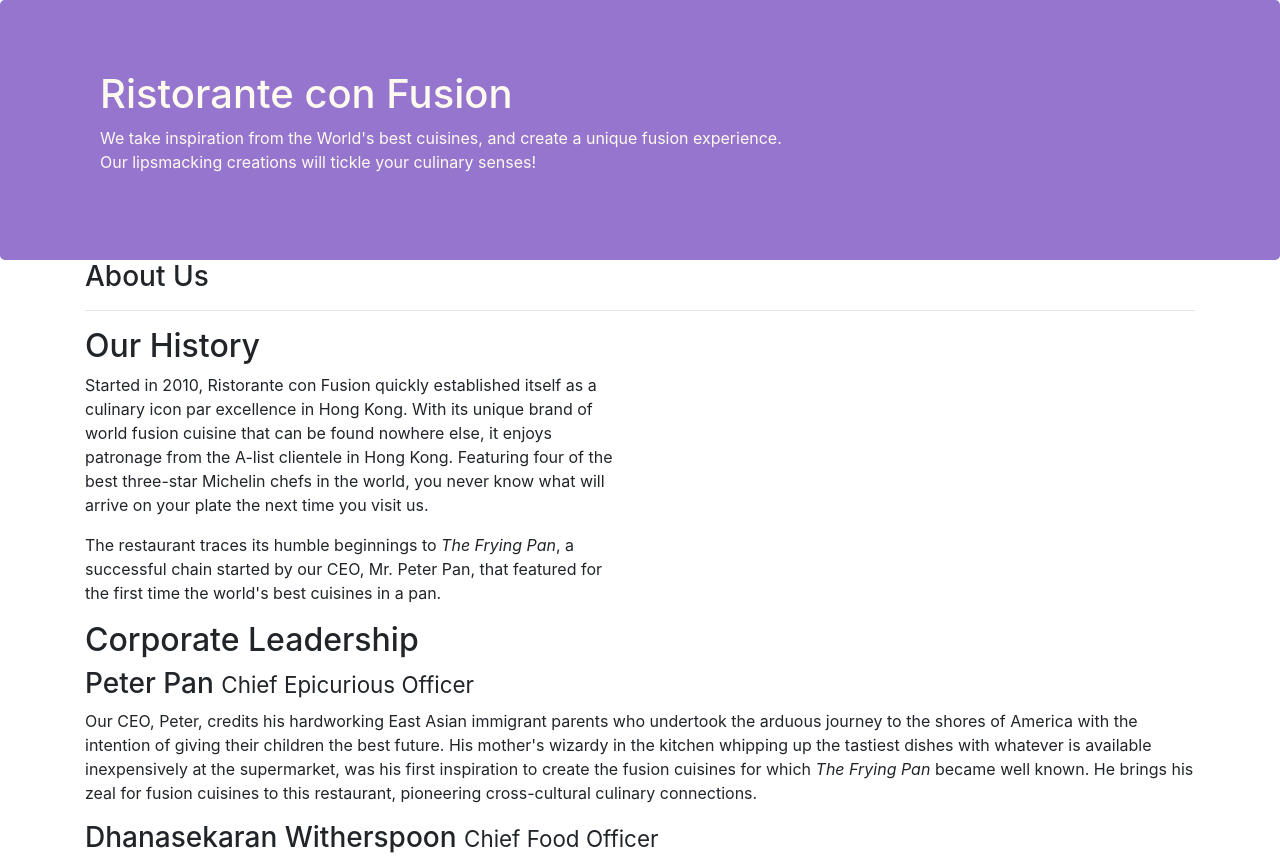
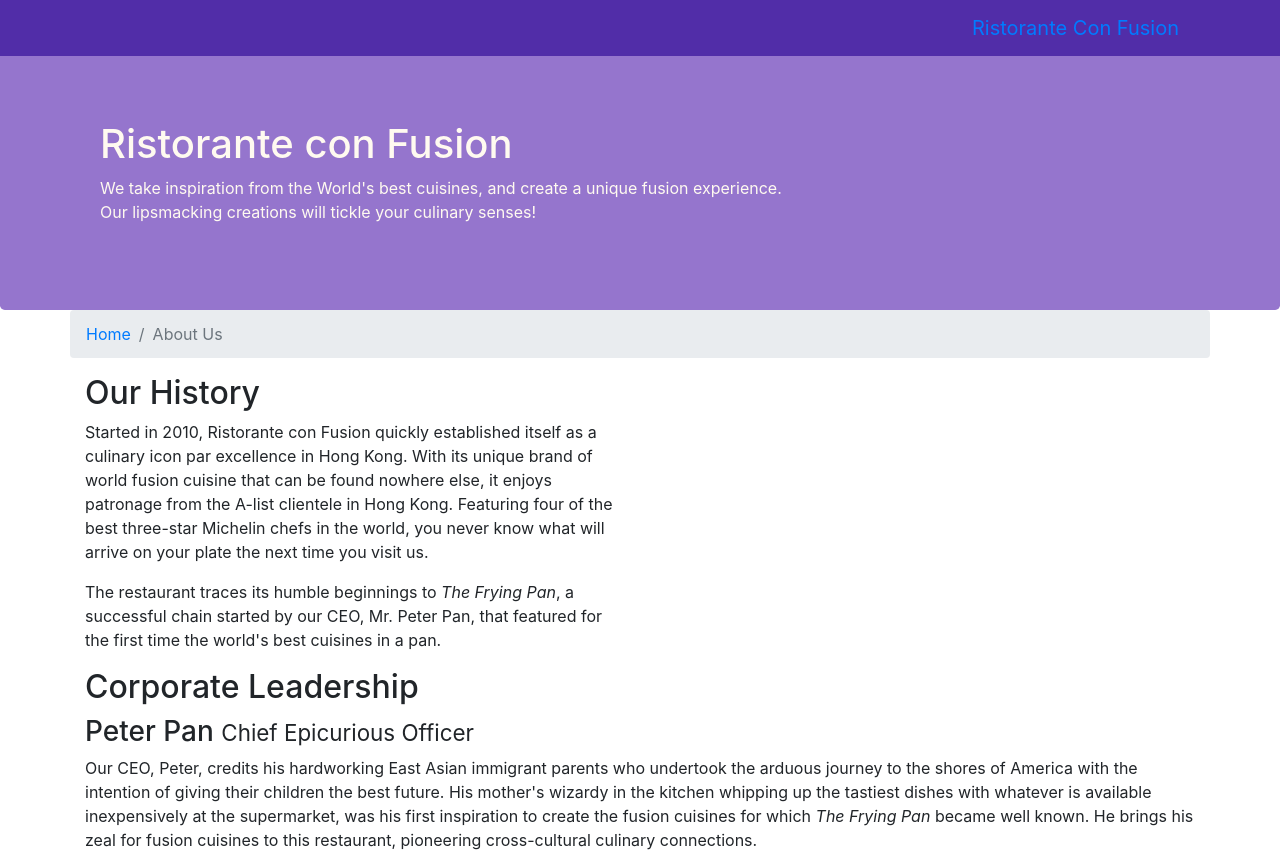
Before and after one commit to giovanns/conFusion, a website: page aboutus.html in a window 1280 px wide. Shown: the top 858 px of the page. Drawn offline with nearby package versions, Linux system fonts and the light colour scheme.

Commit message:
Navbar and Breadcrumbs

```diff
--- a/aboutus.html
+++ b/aboutus.html
@@ -17,6 +17,22 @@
 </head>
 
 <body>
+	<nav class="navbar navbar-inverse navbar-toggleable-sm fixed-top">
+        <div class="container">
+			<button class="navbar-toggler" type="button" data-toggle="collapse" data-target="#Navbar">
+				<span class="navbar-toggler-icon"></span>
+			</button>
+           <a class="navbar-brand" href="#">Ristorante Con Fusion</a>
+			 <div class="collapse navbar-collapse" id="Navbar">
+                <ul class="navbar-nav">
+                    <li class="nav-item"><a class="nav-link" href="./index.html">Home</a></li>
+                    <li class="nav-item active"><a class="nav-link" href="#">About</a></li>
+                    <li class="nav-item"><a class="nav-link" href="#">Menu</a></li>
+                    <li class="nav-item"><a class="nav-link" href="#">Contact</a></li>
+                </ul>
+			<div>
+        </div>
+    </nav>
 
     <header class="jumbotron">
         <div class="container">
@@ -33,10 +49,11 @@
 
     <div class="container">
         <div class="row">
-            <div class="col-12 col-sm-12">
-               <h3>About Us</h3>
-               <hr>
-            </div>
+           <ol class="col-12 breadcrumb">
+                <li class="breadcrumb-item"><a href="./index.html">Home</a></li>
+                <li class="breadcrumb-item active">About Us</li>
+            </ol>
+
         </div>
 
         <div class="row">
--- a/css/styles.css
+++ b/css/styles.css
@@ -28,3 +28,12 @@
     margin:0px;
     color:#0f0f0f;
 }
+
+body{
+    padding:50px 0px 0px 0px;
+    z-index:0;
+}
+
+.navbar-inverse {
+     background-color: #512DA8;
+}
```
Also changed, not shown: index.html (+17 -0 lines).
